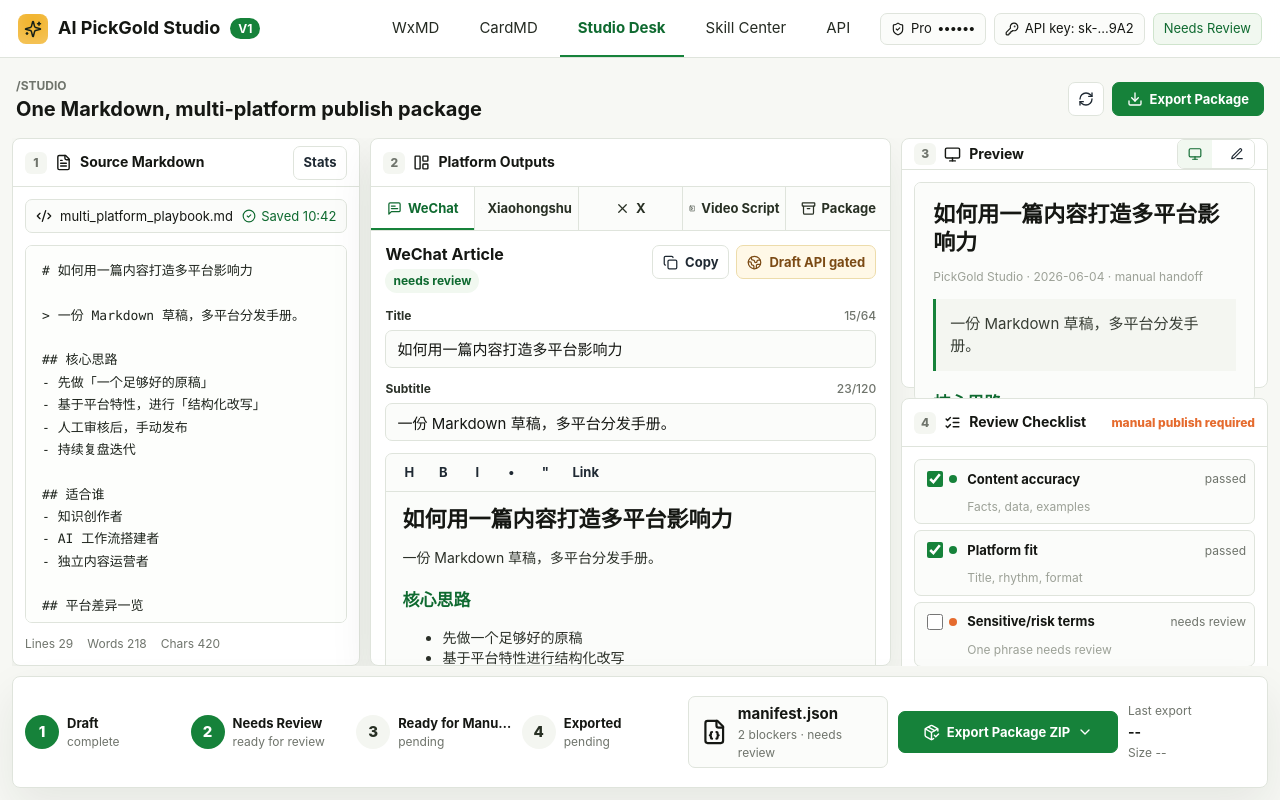
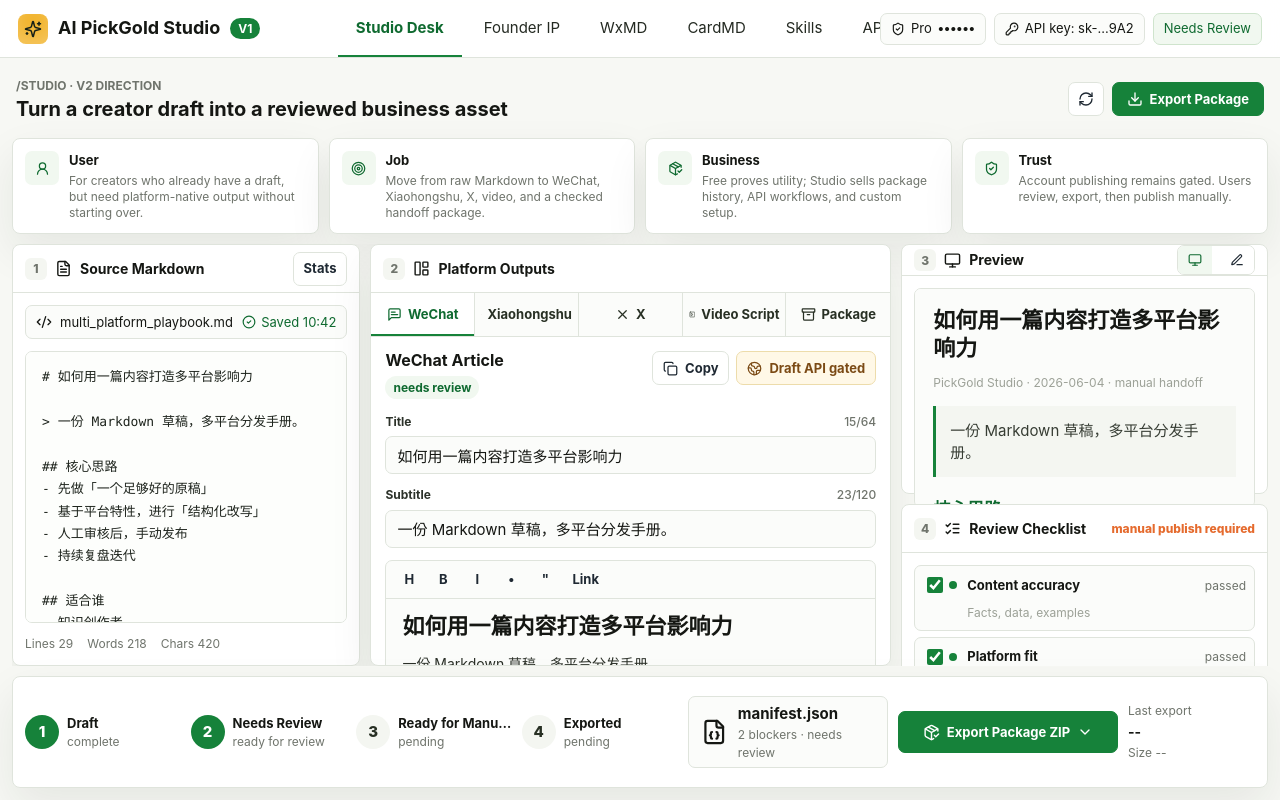
Before and after one commit to soarsky1991/aipickgold-studio, a React (Vite) app: page / in a window 1280 px wide. Built offline with nearby package versions, Linux system fonts and the light colour scheme.

Commit message:
Add founder IP page and Studio V2 direction

```diff
--- a/src/App.jsx
+++ b/src/App.jsx
@@ -26,6 +26,8 @@
   RefreshCw,
   ShieldCheck,
   Sparkles,
+  Target,
+  UserRound,
   X
 } from "lucide-react";
 
@@ -67,7 +69,29 @@
   { id: "package", label: "Package", icon: Archive }
 ];
 
-const navItems = ["WxMD", "CardMD", "Studio Desk", "Skill Center", "API"];
+const navItems = [
+  { label: "Studio Desk", path: "/studio" },
+  { label: "Founder IP", path: "/founder" },
+  { label: "WxMD", path: "/wxmd" },
+  { label: "CardMD", path: "/cardmd" },
+  { label: "Skills", path: "/skills" },
+  { label: "API", path: "/api" }
+];
+
+const basePath = (import.meta.env.BASE_URL || "/").replace(/\/$/, "");
+
+function routePath(path) {
+  if (!basePath) return path;
+  return `${basePath}${path}`;
+}
+
+function currentRoute() {
+  const pathname = window.location.pathname;
+  if (basePath && pathname.startsWith(basePath)) {
+    return pathname.slice(basePath.length) || "/";
+  }
+  return pathname;
+}
 
 const md2wechatSignals = [
   "Credentialed draft APIs stay behind server-side gates.",
@@ -221,6 +245,16 @@
 }
 
 function App() {
+  const route = currentRoute();
+
+  if (route === "/founder" || route === "/about") {
+    return <FounderPage />;
+  }
+
+  return <StudioApp />;
+}
+
+function StudioApp() {
   const [markdown, setMarkdown] = useState(initialMarkdown);
   const [activeTab, setActiveTab] = useState("wechat");
   const [checklist, setChecklist] = useState(createChecklist);
@@ -283,12 +317,12 @@
 
   return (
     <div className="studio-shell">
-      <Header packageStatus={packageStatus} />
+      <Header packageStatus={packageStatus} current="Studio Desk" />
       <main className="studio-main" aria-label="AI PickGold Studio Desk">
         <section className="workspace-title">
           <div>
-            <p className="muted small">/studio</p>
-            <h1>One Markdown, multi-platform publish package</h1>
+            <p className="muted small">/studio · V2 direction</p>
+            <h1>Turn a creator draft into a reviewed business asset</h1>
           </div>
           <div className="workspace-actions">
             <button className="icon-button" aria-label="Refresh package">
@@ -299,6 +333,29 @@
               {exporting ? "Exporting..." : "Export Package"}
             </button>
           </div>
+        </section>
+
+        <section className="strategy-strip" aria-label="Studio strategy">
+          <StrategyCard
+            icon={UserRound}
+            label="User"
+            text="For creators who already have a draft, but need platform-native output without starting over."
+          />
+          <StrategyCard
+            icon={Target}
+            label="Job"
+            text="Move from raw Markdown to WeChat, Xiaohongshu, X, video, and a checked handoff package."
+          />
+          <StrategyCard
+            icon={PackageCheck}
+            label="Business"
+            text="Free proves utility; Studio sells package history, API workflows, and custom setup."
+          />
+          <StrategyCard
+            icon={ShieldCheck}
+            label="Trust"
+            text="Account publishing remains gated. Users review, export, then publish manually."
+          />
         </section>
 
         <section className="desk-grid">
@@ -335,7 +392,7 @@
   );
 }
 
-function Header({ packageStatus }) {
+function Header({ packageStatus = "ready", current = "Studio Desk" }) {
   return (
     <header className="topbar">
       <div className="brand-lockup">
@@ -348,11 +405,11 @@
       <nav className="product-switcher" aria-label="Product switcher">
         {navItems.map((item) => (
           <a
-            key={item}
-            className={item === "Studio Desk" ? "active" : ""}
-            href={item === "Studio Desk" ? "/studio" : `/${item.toLowerCase().replaceAll(" ", "-")}`}
+            key={item.label}
+            className={item.label === current ? "active" : ""}
+            href={routePath(item.path)}
           >
-            {item}
+            {item.label}
           </a>
         ))}
       </nav>
@@ -369,6 +426,109 @@
         <span className="package-state">{packageStatus}</span>
       </div>
     </header>
+  );
+}
+
+function StrategyCard({ icon: Icon, label, text }) {
+  return (
+    <article className="strategy-card">
+      <span>
+        <Icon size={15} />
+      </span>
+      <div>
+        <strong>{label}</strong>
+        <p>{text}</p>
+      </div>
+    </article>
+  );
+}
+
+function FounderPage() {
+  return (
+    <div className="studio-shell founder-shell">
+      <Header packageStatus="founder IP" current="Founder IP" />
+      <main className="founder-page" aria-label="Founder IP profile">
+        <section className="founder-hero">
+          <div className="founder-copy">
+            <p className="muted small">High Soar · AI workflow operator</p>
+            <h1>
+              我把 AI 工作流产品化：
+              <br />
+              可复用、可审查、
+              <br />
+              可交付、可变现。
+            </h1>
+            <p>
+              AI PickGold Studio 不是展示 AI 魔法，而是把内容生产、风险审查、多平台分发和商业化包装变成一套可运营的工作台。
+            </p>
+            <div className="founder-actions">
+              <a className="primary-action" href={routePath("/studio")}>
+                <LayoutPanelLeft size={16} />
+                Open Studio Desk
+              </a>
+              <a className="secondary-link" href="https://github.com/soarsky1991/aipickgold-studio">
+                <Globe2 size={16} />
+                GitHub project
+              </a>
+            </div>
+          </div>
+
+          <aside className="founder-proof">
+            <div>
+              <span>Positioning</span>
+              <strong>AI 内容工作流产品化顾问</strong>
+            </div>
+            <div>
+              <span>Proof assets</span>
+              <p>WxMD、CardMD、Studio package、md2wechat benchmark、Figma prototype、Linear delivery loop</p>
+            </div>
+            <div>
+              <span>Boundary</span>
+              <p>生成、审查、导出、交付；账号发布和密钥调用保持人工/服务端控制。</p>
+            </div>
+          </aside>
+        </section>
+
+        <section className="founder-grid">
+          <FounderBlock
+            title="我服务谁"
+            body="个人 IP、知识创作者、AI 工具创业者，以及需要把内容生产从临时发挥变成稳定流程的小团队。"
+          />
+          <FounderBlock
+            title="我解决什么"
+            body="从一篇草稿开始，拆成平台化输出、审查清单、导出包、复盘入口和后续 API/自动化能力。"
+          />
+          <FounderBlock
+            title="我怎么商业化"
+            body="免费工作台建立信任；高级版销售发布包历史、团队协作、API 托管、私有化配置和顾问式搭建。"
+          />
+          <FounderBlock
+            title="我为什么可信"
+            body="我把 brief、设计、工程、上线、Figma、Linear、竞品 API 测试和交付证据放在同一个可追踪闭环里。"
+          />
+        </section>
+
+        <section className="offer-band">
+          <div>
+            <p className="muted small">Current offer</p>
+            <h2>把你的内容流程做成一个可展示、可复用、可交付的 AI 工作台。</h2>
+          </div>
+          <a className="primary-action" href={routePath("/studio")}>
+            <PackageCheck size={16} />
+            See the product
+          </a>
+        </section>
+      </main>
+    </div>
+  );
+}
+
+function FounderBlock({ title, body }) {
+  return (
+    <article className="founder-block">
+      <h2>{title}</h2>
+      <p>{body}</p>
+    </article>
   );
 }
 
--- a/src/styles.css
+++ b/src/styles.css
@@ -208,6 +208,49 @@
   font-size: 20px;
   line-height: 1.2;
   font-weight: 750;
+}
+
+.strategy-strip {
+  display: grid;
+  grid-template-columns: repeat(4, minmax(0, 1fr));
+  gap: 10px;
+  min-height: 86px;
+}
+
+.strategy-card {
+  display: grid;
+  grid-template-columns: 34px minmax(0, 1fr);
+  gap: 10px;
+  align-items: start;
+  padding: 12px;
+  border: 1px solid var(--border);
+  border-radius: var(--radius);
+  background: var(--surface);
+  box-shadow: var(--shadow);
+  min-width: 0;
+}
+
+.strategy-card > span {
+  width: 34px;
+  height: 34px;
+  display: grid;
+  place-items: center;
+  border-radius: 7px;
+  color: var(--green-dark);
+  background: var(--surface-green);
+}
+
+.strategy-card strong {
+  display: block;
+  margin-bottom: 3px;
+  font-size: 13px;
+}
+
+.strategy-card p {
+  margin: 0;
+  color: var(--muted);
+  font-size: 12px;
+  line-height: 1.35;
 }
 
 .muted {
@@ -922,6 +965,160 @@
   font-size: 14px;
 }
 
+.founder-shell {
+  background:
+    linear-gradient(180deg, rgba(255, 255, 255, 0.7), rgba(247, 248, 244, 0.3)),
+    var(--bg);
+}
+
+.founder-page {
+  width: min(1180px, calc(100vw - 40px));
+  margin: 0 auto;
+  padding: 92px 0 44px;
+  display: grid;
+  gap: 18px;
+}
+
+.founder-hero {
+  display: grid;
+  grid-template-columns: minmax(0, 1.25fr) minmax(330px, 0.75fr);
+  gap: 16px;
+  align-items: stretch;
+}
+
+.founder-copy,
+.founder-proof,
+.founder-block,
+.offer-band {
+  border: 1px solid var(--border);
+  border-radius: var(--radius);
+  background: var(--surface);
+  box-shadow: var(--shadow);
+}
+
+.founder-copy {
+  padding: clamp(24px, 4vw, 48px);
+}
+
+.founder-copy h1 {
+  max-width: 860px;
+  margin: 0 0 16px;
+  color: #111611;
+  font-size: clamp(32px, 4.2vw, 58px);
+  line-height: 1.05;
+  font-weight: 820;
+}
+
+.founder-copy p:not(.small) {
+  max-width: 760px;
+  margin: 0;
+  color: #3b4238;
+  font-size: 18px;
+  line-height: 1.65;
+}
+
+.founder-actions {
+  display: flex;
+  flex-wrap: wrap;
+  gap: 10px;
+  margin-top: 28px;
+}
+
+.secondary-link {
+  min-height: 34px;
+  display: inline-flex;
+  align-items: center;
+  justify-content: center;
+  gap: 7px;
+  padding: 0 14px;
+  border: 1px solid var(--border);
+  border-radius: 7px;
+  background: #fbfcfa;
+  color: var(--ink);
+  font-size: 13px;
+  font-weight: 650;
+}
+
+.founder-proof {
+  padding: 20px;
+  display: grid;
+  align-content: stretch;
+  gap: 12px;
+}
+
+.founder-proof div {
+  min-height: 0;
+  padding: 14px;
+  border: 1px solid var(--border);
+  border-radius: 7px;
+  background: #fbfcfa;
+}
+
+.founder-proof span {
+  display: block;
+  margin-bottom: 6px;
+  color: var(--muted);
+  font-size: 12px;
+  font-weight: 800;
+  text-transform: uppercase;
+}
+
+.founder-proof strong {
+  color: var(--green-dark);
+  font-size: 20px;
+  line-height: 1.25;
+}
+
+.founder-proof p {
+  margin: 0;
+  color: #374033;
+  font-size: 14px;
+  line-height: 1.55;
+}
+
+.founder-grid {
+  display: grid;
+  grid-template-columns: repeat(4, minmax(0, 1fr));
+  gap: 12px;
+}
+
+.founder-block {
+  padding: 18px;
+}
+
+.founder-block h2,
+.offer-band h2 {
+  margin: 0;
+  color: #121811;
+  line-height: 1.2;
+}
+
+.founder-block h2 {
+  font-size: 17px;
+}
+
+.founder-block p {
+  margin: 10px 0 0;
+  color: var(--muted);
+  font-size: 14px;
+  line-height: 1.6;
+}
+
+.offer-band {
+  display: grid;
+  grid-template-columns: minmax(0, 1fr) auto;
+  gap: 20px;
+  align-items: center;
+  padding: 22px;
+  border-color: #cfe4cd;
+  background: linear-gradient(90deg, #ffffff, #f1f8f0);
+}
+
+.offer-band h2 {
+  max-width: 820px;
+  font-size: 25px;
+}
+
 @media (max-width: 1240px) {
   .topbar {
     position: sticky;
@@ -974,6 +1171,10 @@
     grid-template-columns: 1fr;
   }
 
+  .strategy-strip {
+    grid-template-columns: repeat(2, minmax(0, 1fr));
+  }
+
   .source-panel,
   .output-panel,
   .review-column {
@@ -990,6 +1191,19 @@
 
   .status-strip {
     grid-template-columns: 1fr 1fr;
+  }
+
+  .founder-page {
+    width: calc(100vw - 24px);
+    padding-top: 18px;
+  }
+
+  .founder-hero {
+    grid-template-columns: 1fr;
+  }
+
+  .founder-grid {
+    grid-template-columns: repeat(2, minmax(0, 1fr));
   }
 }
 
@@ -1067,6 +1281,41 @@
     width: 100%;
   }
 
+  .strategy-strip,
+  .founder-grid,
+  .offer-band {
+    grid-template-columns: 1fr;
+  }
+
+  .strategy-card {
+    min-height: 84px;
+  }
+
+  .founder-page {
+    width: calc(100vw - 16px);
+    padding: 8px 0 28px;
+  }
+
+  .founder-copy {
+    padding: 22px 18px;
+  }
+
+  .founder-copy h1 {
+    font-size: 31px;
+  }
+
+  .founder-copy p:not(.small) {
+    font-size: 16px;
+  }
+
+  .founder-actions {
+    display: grid;
+  }
+
+  .secondary-link {
+    width: 100%;
+  }
+
   .tabs {
     grid-template-columns: 1fr;
   }
```
Also changed, not shown: 7 other files (tests, documents, lock files or other folders).
